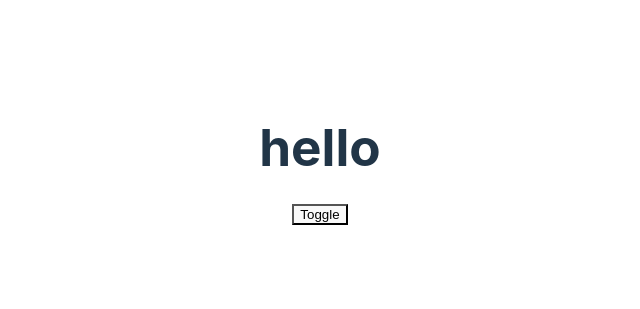
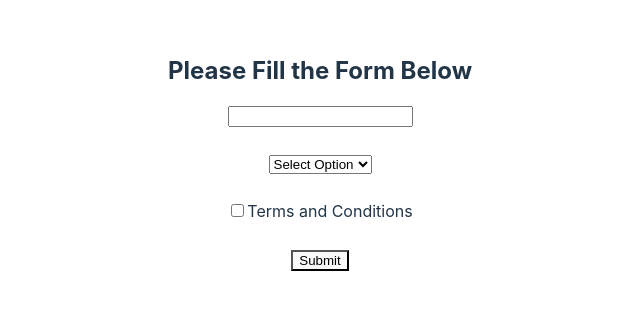
Before and after one commit to numan-iftikhar/react-course-anil, a React (Vite) app: page / in a window 1280 px wide. Shown: the part 245-554 px from the top of the page, without its empty margins (320-960 px from the left). Built offline with nearby package versions, Linux system fonts and the light colour scheme.

Commit message:
Get form data using useState hook

```diff
--- a/src/App.jsx
+++ b/src/App.jsx
@@ -3,15 +3,31 @@ import reactLogo from "./assets/react.svg";
 import "./App.css";
 
 function App() {
-  const [toggle, setToggle] = useState(true);
-  const handleToggle = () => {
-    setToggle(!toggle);
-  };
+  const [name, setName] = useState("");
+  const [option, setOption] = useState("");
+  const [checked, setChecked] = useState(false);
+
+  console.log([name, option, checked]);
 
   return (
     <div className="App">
-      <h1 style={{ height: "3rem" }}>{toggle ? "hello" : null}</h1>
-      <button onClick={handleToggle}>Toggle</button>
+      <h2>Please Fill the Form Below</h2>
+      <input type="text" onChange={(e) => setName(e.target.value)} />
+      <br />
+      <br />
+      <select onChange={(e) => setOption(e.target.value)}>
+        <option value="">Select Option</option>
+        <option value="">hello</option>
+        <option value="">mellow</option>
+        <option value="">fellow</option>
+      </select>
+      <br />
+      <br />
+      <input type="checkbox" onChange={(e) => setChecked(e.target.checked)} />
+      <span>Terms and Conditions</span>
+      <br />
+      <br />
+      <button type="submit">Submit</button>
     </div>
   );
 }
```
